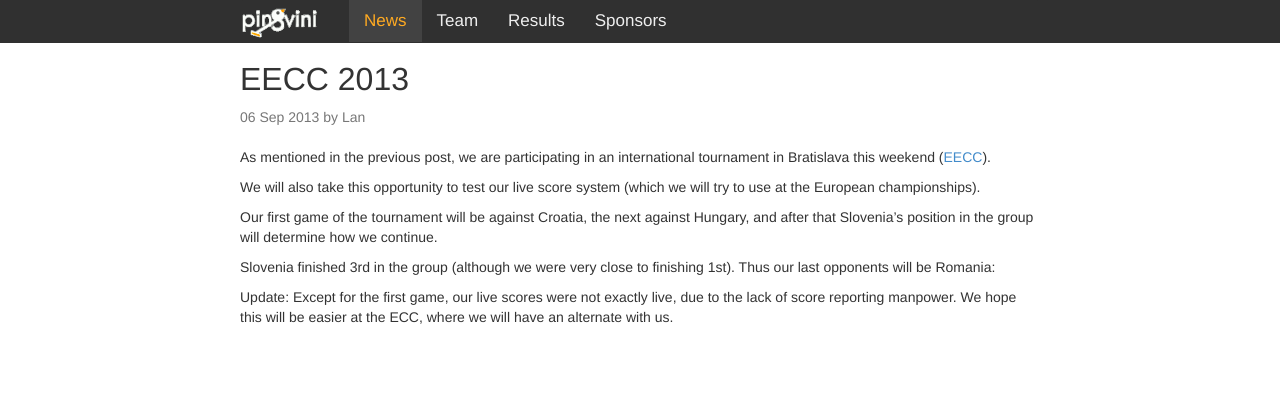
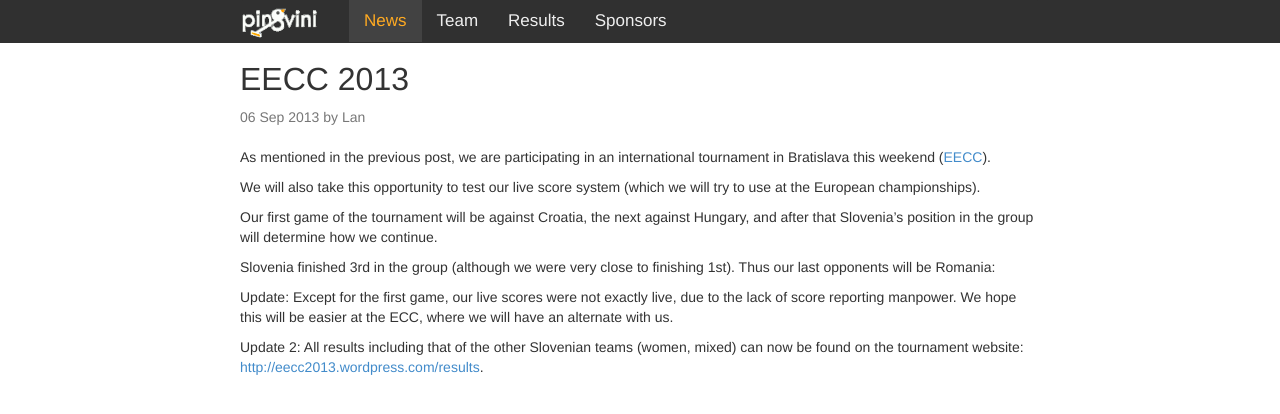
Before and after one commit to pingvini/pingvini.github.io, a Jekyll site: the page built from _posts/2013-09-06-eecc.md, in a window 1280 px wide. Shown: the top 414 px of the page. Built offline with Jekyll 4.4.1, drawn with Linux system fonts in a browser that asks for light colours; Markdown is read by kramdown in place of the engine named in the settings; comment, search, counter and statistics services are not loaded.

Commit message:
Updated post.

```diff
--- a/_posts/2013-09-06-eecc.md
+++ b/_posts/2013-09-06-eecc.md
@@ -22,3 +22,5 @@ Slovenia finished 3rd in the group (although we were very close to finishing 1st
 <div id="liveScore_RVpie8yE"></div>
 
 Update: Except for the first game, our live scores were not exactly live, due to the lack of score reporting manpower. We hope this will be easier at the ECC, where we will have an alternate with us.
+
+Update 2: All results including that of the other Slovenian teams (women, mixed) can now be found on the tournament website: [http://eecc2013.wordpress.com/results](http://eecc2013.wordpress.com/results).
```
